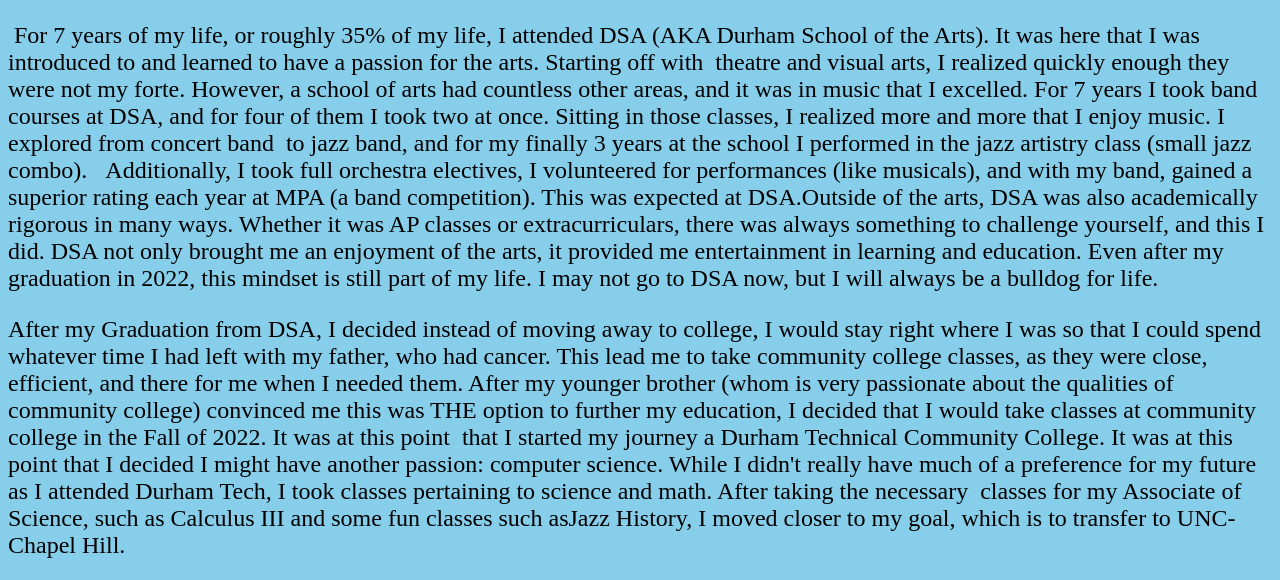
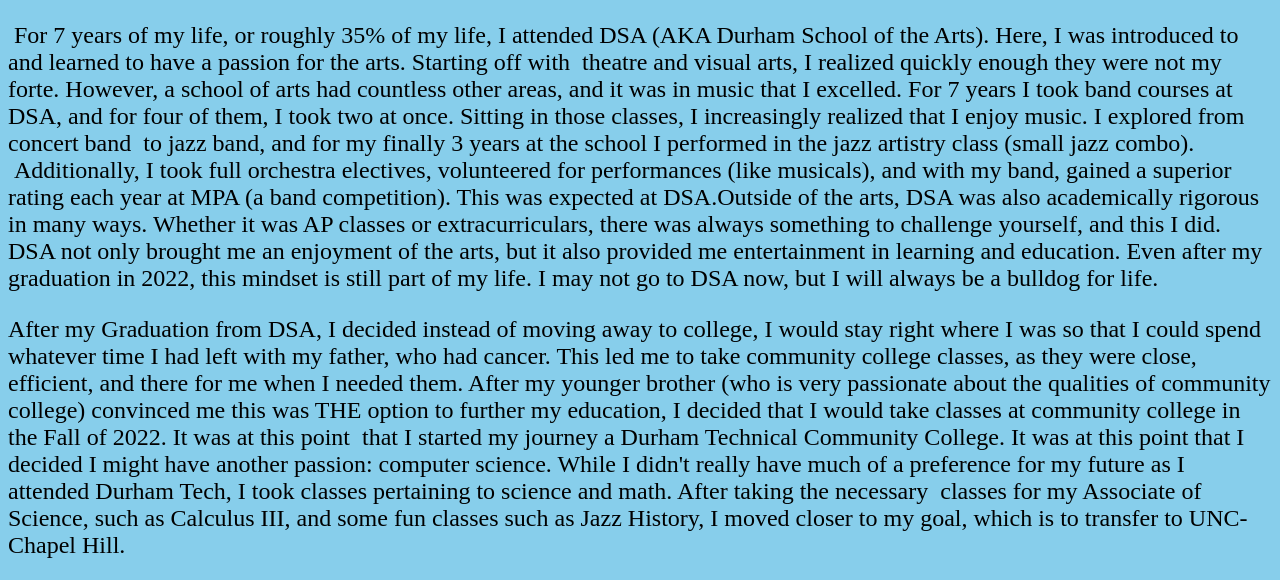
Before and after one commit to rnross1/rnross1.github.io, a plain HTML site: page Education_Portfolio.html in a window 1280 px wide. Shown: the part 201-781 px from the top of the page. Drawn offline with Linux system fonts and the light colour scheme; files that its build step writes are made by us from their sources.

Commit message:
Update Education_Portfolio.html

```diff
--- a/Education_Portfolio.html
+++ b/Education_Portfolio.html
@@ -32,9 +32,9 @@
 	<h1>Education</h1>
 	<nav>
       <a href="Index.html">Home Page </a> <a href="contact_information_page.html">Contact Information </a> <a href="Work_Experience.html">Work Experience </a>
-<p>&nbsp;For 7 years of my life, or roughly 35% of my life, I attended DSA (AKA Durham School of the Arts). It was here that I was introduced to and learned to have a passion for the arts. Starting off with&nbsp; theatre and visual arts, I realized quickly enough they were not my forte. However, a school of arts had countless other areas, and it was in music that I excelled. For 7 years I took band courses at DSA, and for four of them I took two at once. Sitting in those classes, I realized more and more that I enjoy music. I explored from concert band&nbsp; to jazz band, and for my finally 3 years at the school I performed in the jazz artistry class (small jazz combo).&nbsp; &nbsp;Additionally, I took full orchestra electives, I volunteered for performances (like musicals), and with my band, gained a superior rating each year at MPA (a band competition). This was expected at DSA.Outside of the arts, DSA was also academically rigorous in many ways. Whether it was AP classes or extracurriculars, there was always something to challenge yourself, and this I did. DSA not only brought me an enjoyment of the arts, it provided me entertainment in learning and education. Even after my graduation in 2022, this mindset is still part of my life. I may not go to DSA now, but I will always be a bulldog for life.&nbsp;</p>
-      <p>After my Graduation from DSA, I decided instead of moving away to college, I would stay right where I was so that I could spend whatever time I had left with my father, who had cancer. This lead me to take community college classes, as they were close, efficient, and there for me when I needed them. After my younger brother (whom is very passionate about the qualities of community college) convinced me this was THE option to further my education, I decided that I would take classes at community college in the Fall of 2022. It was at this point&nbsp; that I started my journey a Durham Technical Community College. It was at this point that I decided I might have another passion: computer science. While I didn't really have much of a preference for my future as I attended Durham Tech, I took classes pertaining to science and math. After taking the necessary&nbsp; classes for my Associate of Science, such as Calculus III and some fun classes such asJazz History, I moved closer to my goal, which is to transfer to UNC-Chapel Hill.</p>
-      <p>&nbsp;Now I am additionally a visiting student at Wake Tech. It is here that I am able to obtain some of the computer science classes courses that were not offered at Durham Tech. Slowly but surely, I am taking all the computer science courses that I need at Wake Tech, pursuing my almost-cemented goal of joining UNC-Chapel Hill's Computer Science Program. I hope to better my knowledge in programming, but also to pursue my passion in music with UNC-Chapel Hill's jazz program.&nbsp; &nbsp; &nbsp; &nbsp;</p>
+<p>&nbsp;For 7 years of my life, or roughly 35% of my life, I attended DSA (AKA Durham School of the Arts). Here, I was introduced to and learned to have a passion for the arts. Starting off with&nbsp; theatre and visual arts, I realized quickly enough they were not my forte. However, a school of arts had countless other areas, and it was in music that I excelled. For 7 years I took band courses at DSA, and for four of them, I took two at once. Sitting in those classes, I increasingly realized that I enjoy music. I explored from concert band&nbsp; to jazz band, and for my finally 3 years at the school I performed in the jazz artistry class (small jazz combo).&nbsp; &nbsp;Additionally, I took full orchestra electives, volunteered for performances (like musicals), and with my band, gained a superior rating each year at MPA (a band competition). This was expected at DSA.Outside of the arts, DSA was also academically rigorous in many ways. Whether it was AP classes or extracurriculars, there was always something to challenge yourself, and this I did. DSA not only brought me an enjoyment of the arts, but it also provided me entertainment in learning and education. Even after my graduation in 2022, this mindset is still part of my life. I may not go to DSA now, but I will always be a bulldog for life.&nbsp;</p>
+      <p>After my Graduation from DSA, I decided instead of moving away to college, I would stay right where I was so that I could spend whatever time I had left with my father, who had cancer. This led me to take community college classes, as they were close, efficient, and there for me when I needed them. After my younger brother (who is very passionate about the qualities of community college) convinced me this was THE option to further my education, I decided that I would take classes at community college in the Fall of 2022. It was at this point&nbsp; that I started my journey a Durham Technical Community College. It was at this point that I decided I might have another passion: computer science. While I didn't really have much of a preference for my future as I attended Durham Tech, I took classes pertaining to science and math. After taking the necessary&nbsp; classes for my Associate of Science, such as Calculus III, and some fun classes such as Jazz History, I moved closer to my goal, which is to transfer to UNC-Chapel Hill.</p>
+      <p>&nbsp;Now I am additionally a visiting student at Wake Tech. It is here that I am able to obtain some of the computer science classes courses that were not offered at Durham Tech. Slowly but surely, I am taking all the computer science courses that I need at Wake Tech, pursuing my almost-cemented goal of joining UNC-Chapel Hill's Computer Science Program. I hope to better my knowledge in programming, and also to pursue my passion in music with UNC-Chapel Hill's jazz program.&nbsp; &nbsp; &nbsp; &nbsp;</p>
 <img src="Images/me%20on%20saxophone.jpg" alt="Robert Ross with Saxophone" width="768" height="1024">    </nav>
 </body>
 
```
